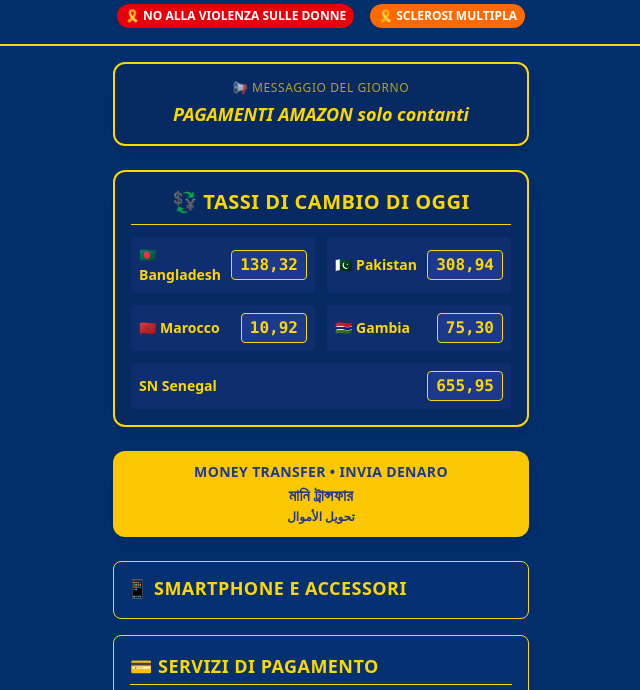
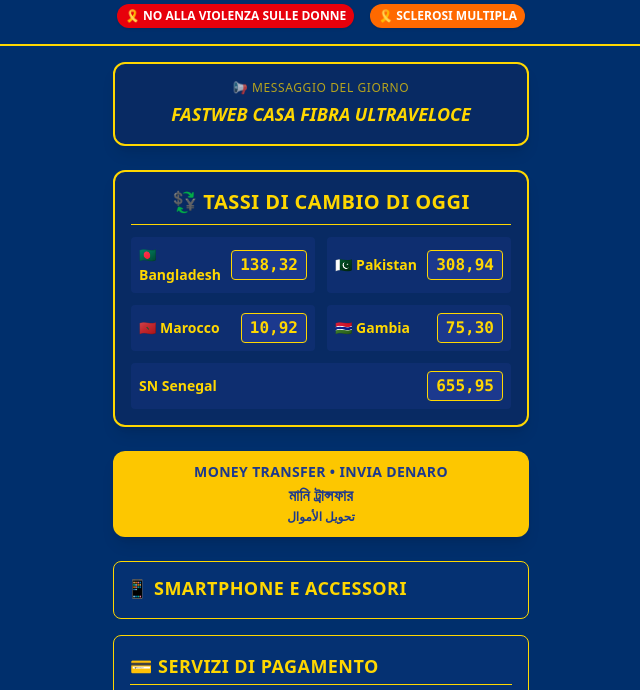
Before and after one commit to communico1/communico-new, a plain HTML site: page index.html in a window 1280 px wide. Shown: the part 56-746 px from the top of the page, without its empty margins (319-959 px from the left). Drawn offline with nearby package versions, Linux system fonts and the light colour scheme.

Commit message:
Update message of the day in index.html

```diff
--- a/index.html
+++ b/index.html
@@ -44,7 +44,7 @@
         <!-- DYNAMIC MESSAGE OF THE DAY / MESSAGGIO DEL GIORNO -->
         <div class="border-2 border-custom-yellow p-4 rounded-xl text-center bg-blue-950/40 shadow-lg">
             <div class="text-xs uppercase tracking-wider opacity-70 mb-1">📢 Messaggio del Giorno</div>
-            <div class="text-lg font-bold italic">PAGAMENTI AMAZON solo contanti</div>
+            <div class="text-lg font-bold italic">FASTWEB CASA FIBRA ULTRAVELOCE</div>
         </div>
 
         <!-- DYNAMIC EXCHANGE RATES / TASSI DI CAMBIO -->
```
